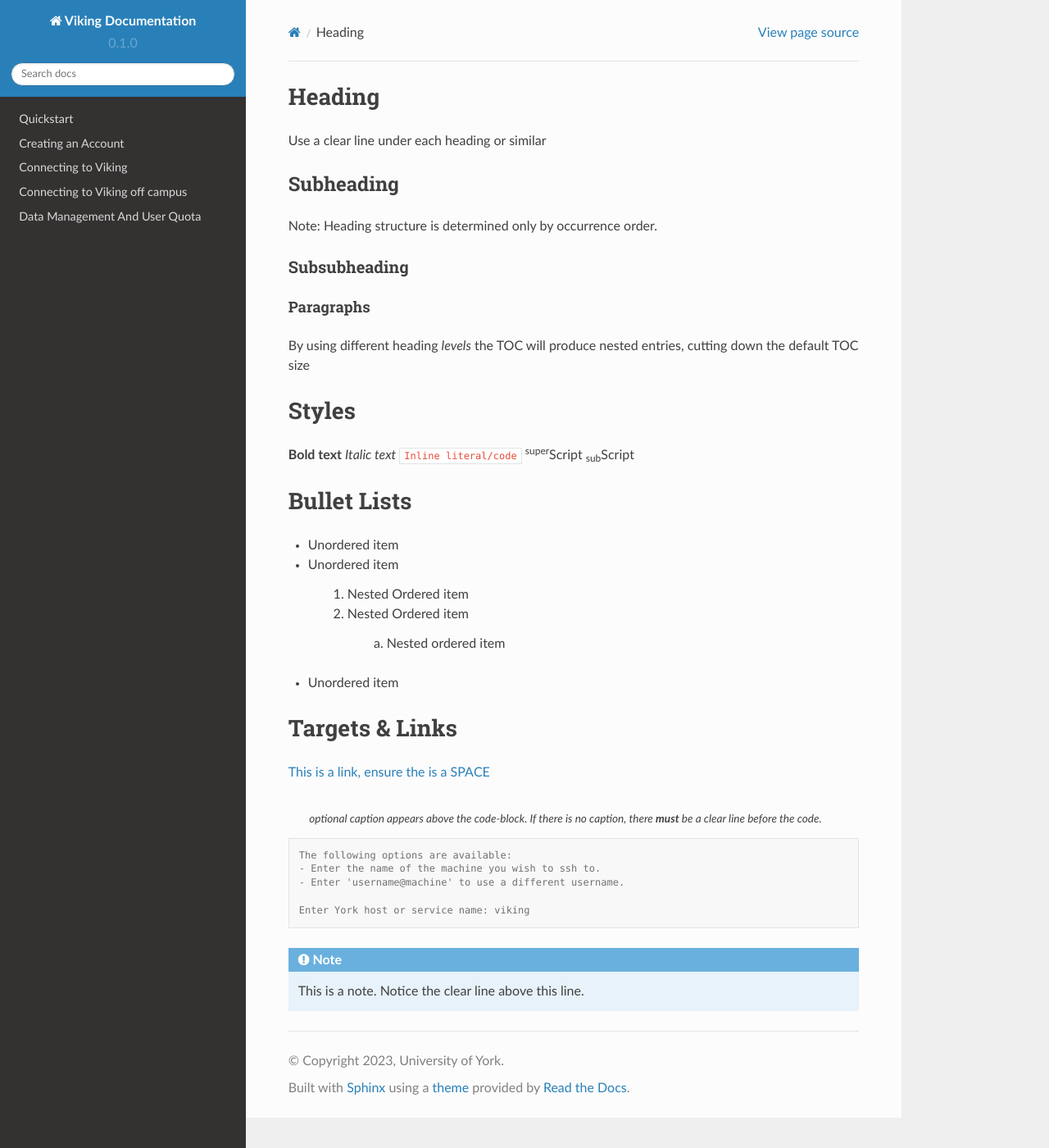
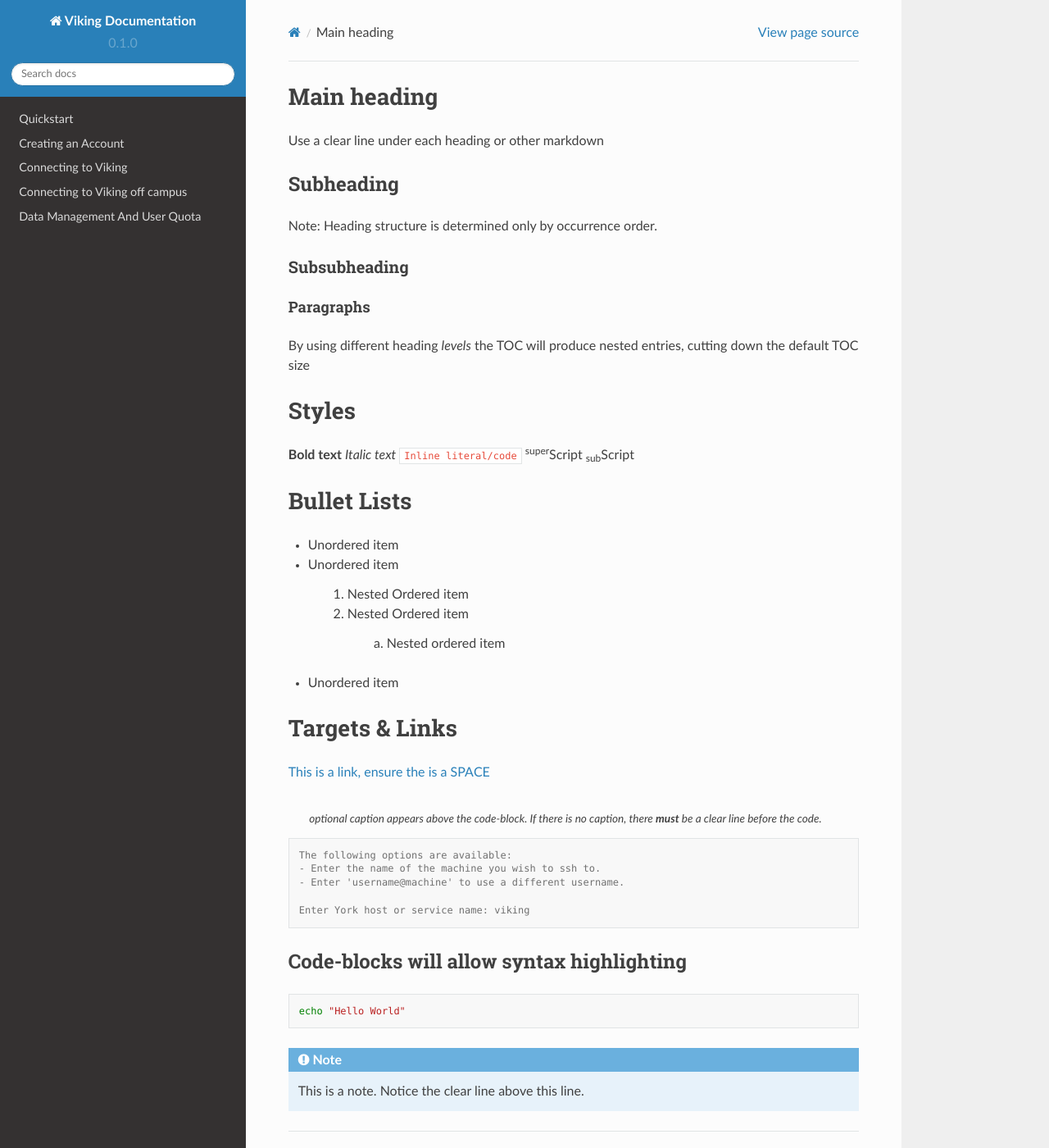
Before and after one commit to university-of-york/research-it-documentation, a Sphinx documentation site: the page built from docs/source/cheatsheet.rst, in a window 1280 px wide and 1400 px high. Shown: the whole window at 82% size. Built offline with Sphinx 7.4.7 and the Read the Docs theme 2.0.0, drawn with Linux system fonts in a browser that asks for light colours.

Commit message:
tweak cheatsheet

```diff
--- a/docs/source/cheatsheet.rst
+++ b/docs/source/cheatsheet.rst
@@ -1,7 +1,7 @@
-Heading
-=======
+Main heading
+============
 
-Use a clear line under each heading or similar
+Use a clear line under each heading or other markdown
 
 Subheading
 ----------
@@ -45,7 +45,6 @@ Targets & Links
 `This is a link, ensure the is a SPACE <https://www.york.ac.uk/etc>`_
 
 
-
 .. code-block:: console
     :caption: optional caption appears above the code-block. If there is no caption, there **must** be a clear line before the code.
 
@@ -56,6 +55,14 @@ Targets & Links
     Enter York host or service name: viking
 
 
+Code-blocks will allow syntax highlighting
+------------------------------------------
+
+.. code-block:: bash
+
+    echo "Hello World"
+
+
 .. note::
 
     This is a note. Notice the clear line above this line.
```
